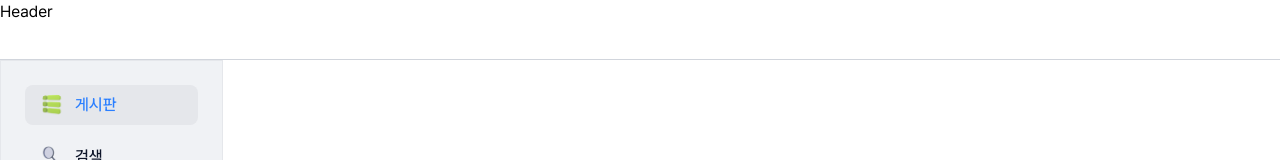
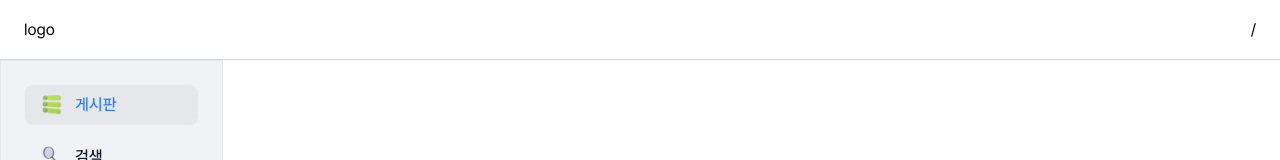
Before and after one commit to prgrms-fe-devcourse/FE7-PROJECT3-TEAM-2, a Next.js app: page / in a window 1280 px wide. Shown: the top 160 px of the page. Built offline with nearby package versions, Linux system fonts and the light colour scheme.

Commit message:
feat: header navigation 연결

```diff
--- a/src/components/layout/Header.tsx
+++ b/src/components/layout/Header.tsx
@@ -1,5 +1,15 @@
 "use client";
 
+import HeaderNav from "@/components/layout/HeaderNav";
+
 export default function Header() {
-  return <header className="h-(--header-height) border-b border-gray-300">Header</header>;
+  return (
+    <header className="flex h-(--header-height) items-center justify-between border-b border-gray-300 bg-white p-(--global-padding)">
+      <div>logo</div>
+      <div>
+        <div className="hidden sm:block"></div>
+        <HeaderNav />
+      </div>
+    </header>
+  );
 }
```
